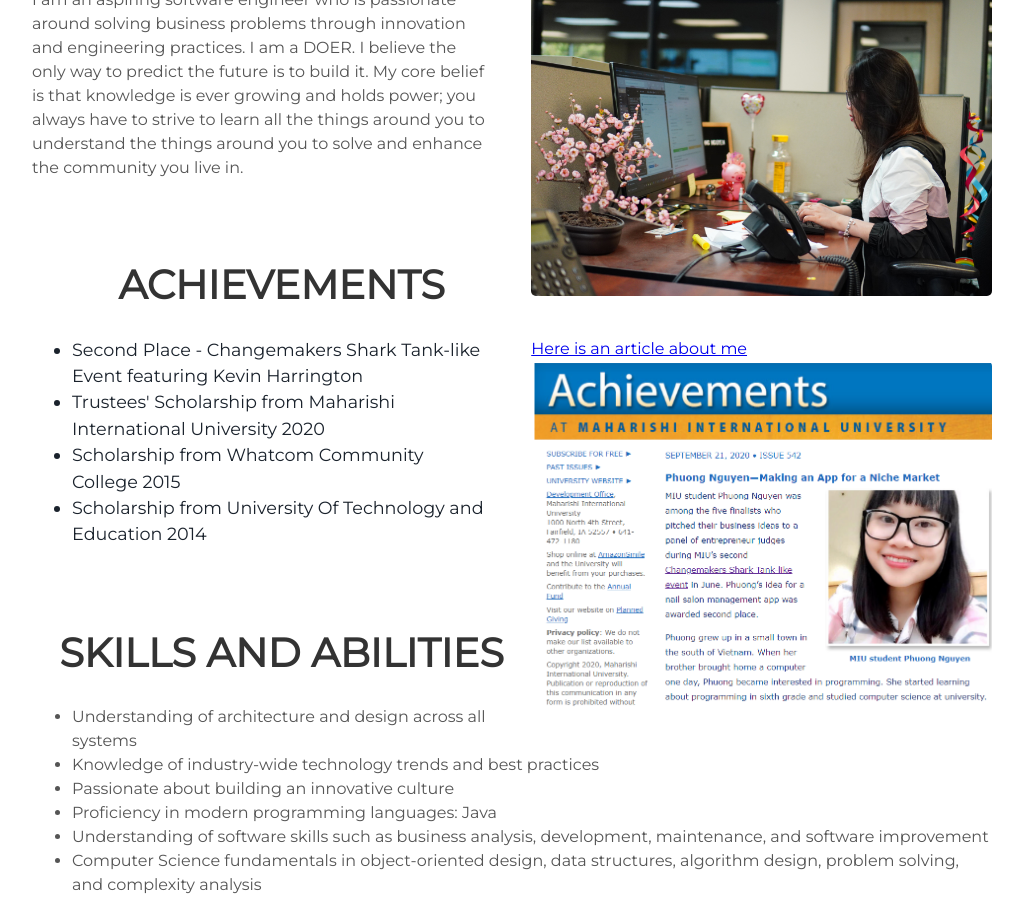
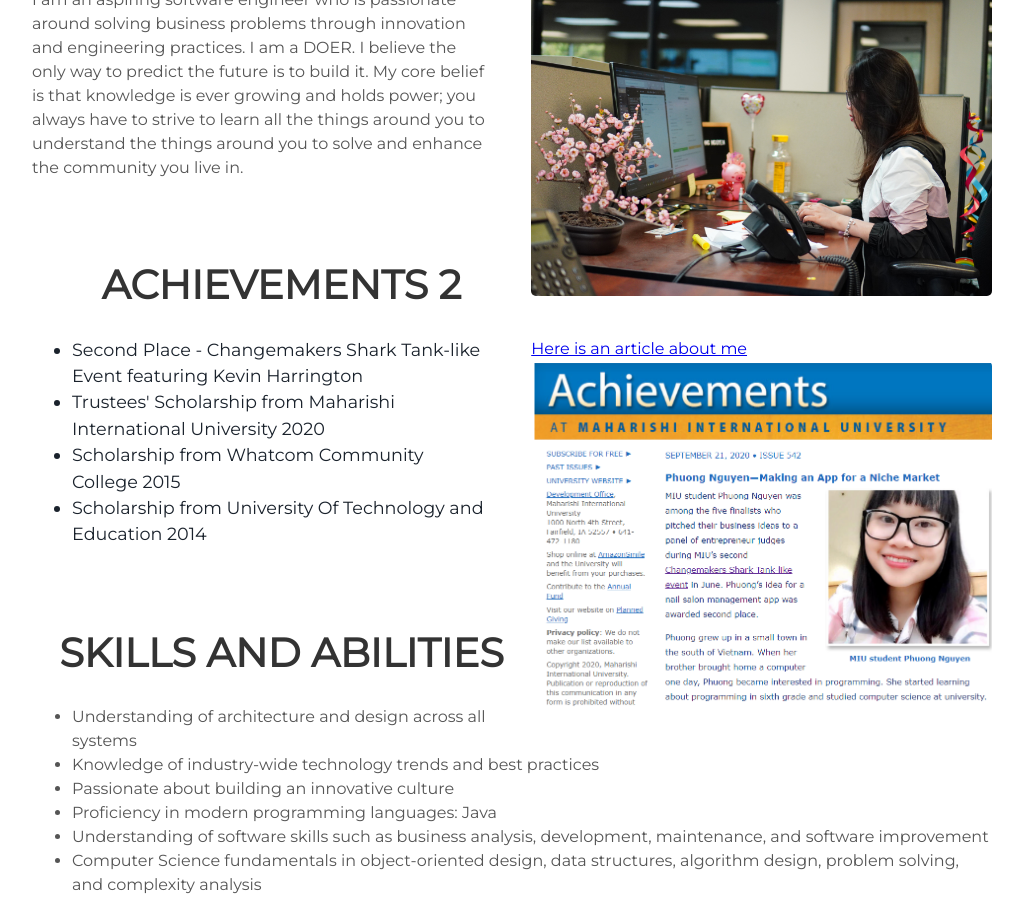
Before and after one commit to phuongnguyen0610/phuongnguyen0610.github.io, a Jekyll site: the page built from index.html, in a window 1280 px wide and 900 px high, scrolled down 1069 px. Shown: the whole window, without its empty margins (128-1151 px from the left). Built offline with Jekyll 4.4.1, drawn with Linux system fonts in a browser that asks for light colours.

Commit message:
Update about.html

```diff
--- a/_includes/about.html
+++ b/_includes/about.html
@@ -10,7 +10,7 @@
     </div>
   </div>
   <div class="user-details">
-    <h1>ACHIEVEMENTS</h1>
+    <h1>ACHIEVEMENTS 2</h1>
   </div>
   <div class="user-projects">
     <div class="images-right">
```
